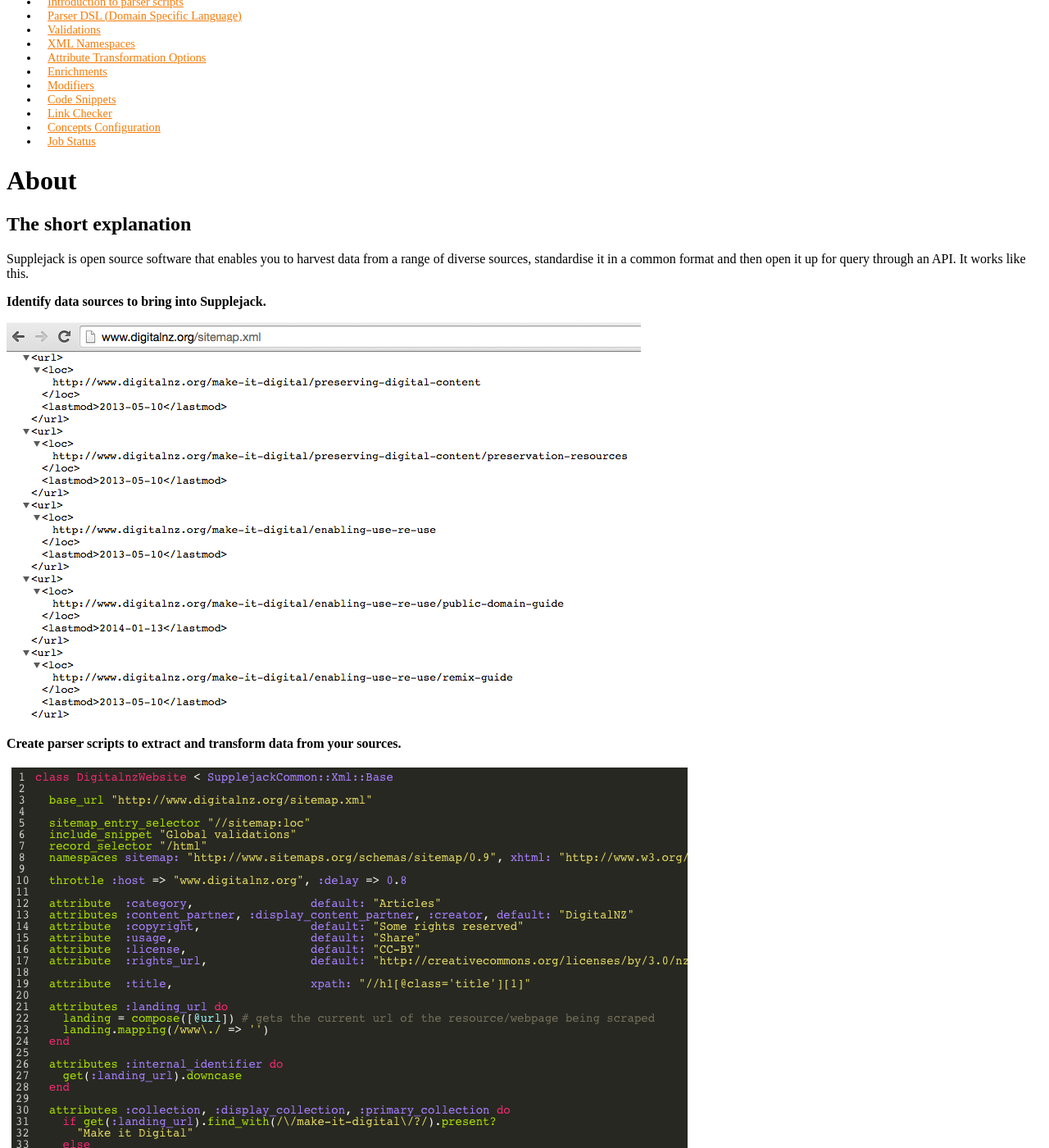
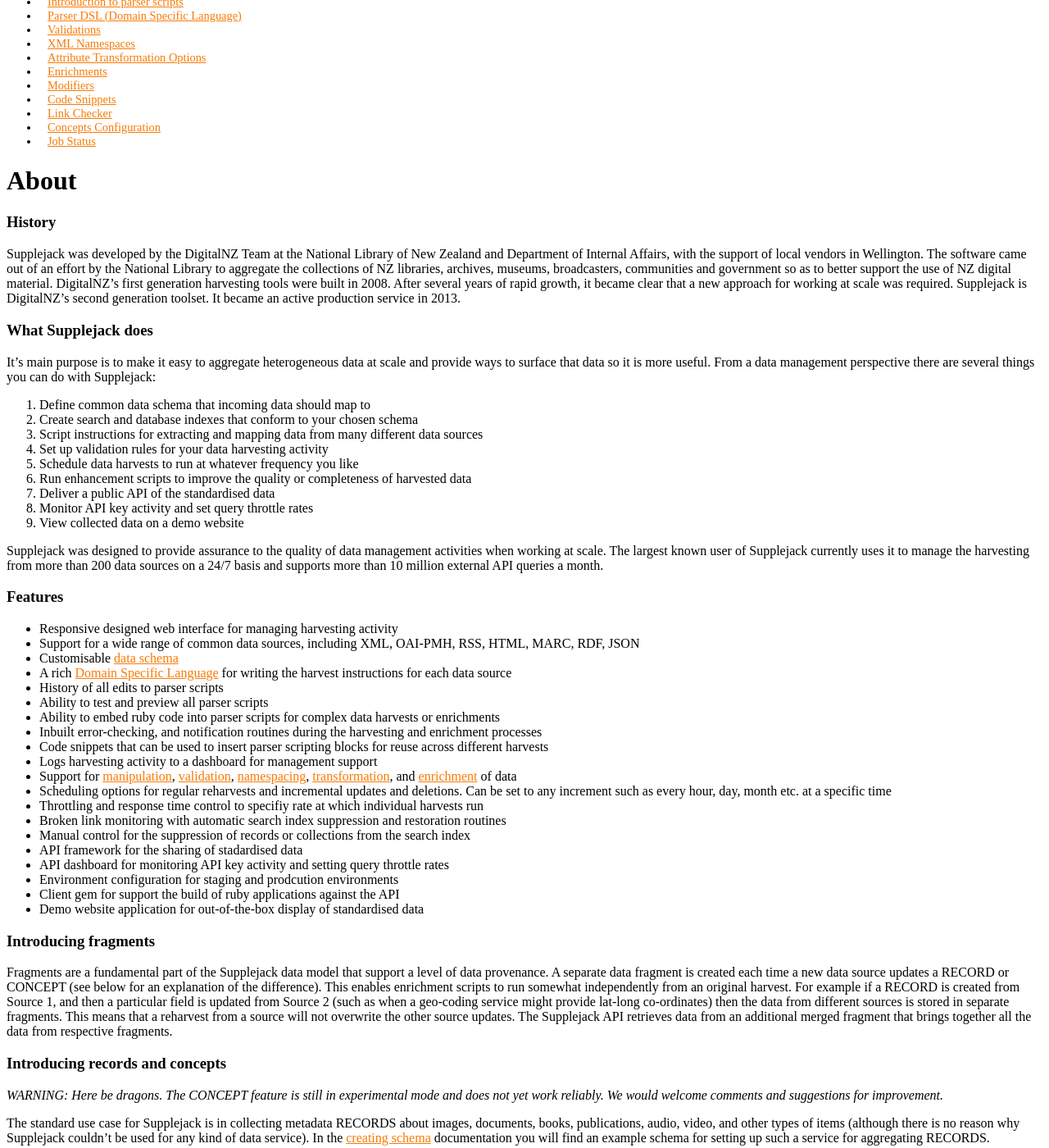
Before and after one commit to DigitalNZ/supplejack, a Jekyll site: the page built from about.md, in a window 1280 px wide and 1400 px high, scrolled down 535 px. Shown: the whole window at 82% size. Built offline with Jekyll 4.4.1, drawn with Linux system fonts in a browser that asks for light colours; Markdown is read by kramdown in place of the engine named in the settings; a style sheet for code colours, icons or effects is not loaded; some of the changed text lies outside the part shown.

Commit message:
Removed short explanation

```diff
--- a/about.md
+++ b/about.md
@@ -3,30 +3,6 @@
 title: About
 category: supplejack
 ---
-
-## The short explanation
-
-Supplejack is open source software that enables you to harvest data from a range of diverse sources, standardise it in a common format and then open it up for query through an API. It works like this.
-
-**Identify data sources to bring into Supplejack.**
-
-![DigitalNZ Parser](images/dnz-source.png)
-
-**Create parser scripts to extract and transform data from your sources.**
-
-![DigitalNZ Parser](images/dnz-parser.png)
-
-**Preview how the data will be stored in your MongoDB database and get surfaced through your API.**
-
-![DigitalNZ Parser](images/preview-dnz.png)
-
-**Schedule regular harvests or run them on demand.**
-
-![DigitalNZ Parser](images/scheduled-jobs.png)
-
-**Build cool applications on top of your Supplejack APIs or open them up to other developers.**
-
-## The long explanation
 
 ### History
 
```
